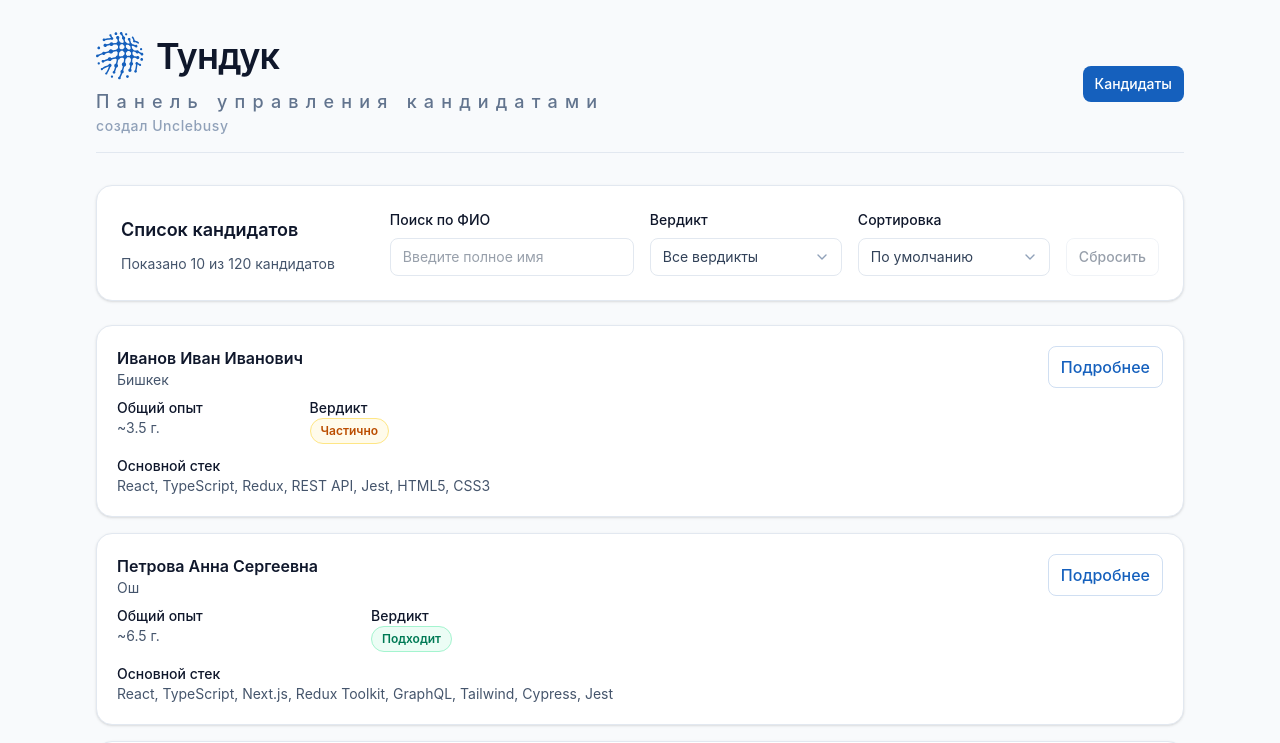
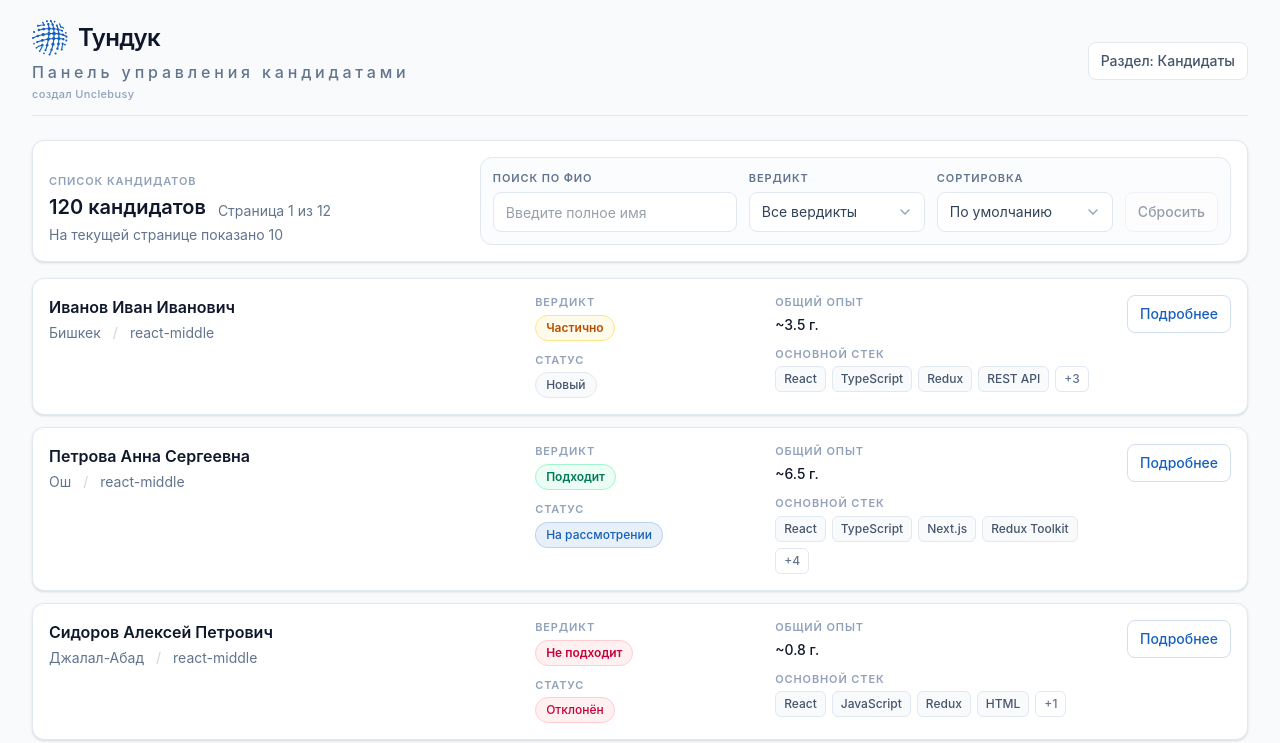
Before and after one commit to unclebusy/tunduk_dashboard, a React (Vite) app: page /candidates in a window 1280 px wide. Shown: the top 743 px of the page. Built offline with nearby package versions, Linux system fonts and the light colour scheme.

Commit message:
Visual redesign of the main section

```diff
--- a/src/App.tsx
+++ b/src/App.tsx
@@ -5,8 +5,6 @@ import logo from './assets/logo.svg';
 function App() {
   const { pathname, search } = useLocation();
   const isCandidateDetailPage = pathname.startsWith('/candidate/');
-  const isCandidatesSectionActive =
-    pathname === '/candidates' || isCandidateDetailPage;
   const candidatesLink = {
     pathname: '/candidates',
     search,
@@ -14,40 +12,41 @@ function App() {
 
   return (
     <div className="min-h-screen bg-[--color-page] text-slate-900">
-      <div className="mx-auto flex min-h-screen max-w-6xl flex-col px-6 py-8 lg:px-8">
-        <header className="mb-8 flex flex-col gap-4 border-b border-slate-200 pb-4 sm:flex-row sm:items-center sm:justify-between">
-          <div>
-            <div className="flex items-center gap-3">
+      <div className="mx-auto flex min-h-screen max-w-7xl flex-col px-5 py-5 lg:px-8">
+        <header className="mb-6 flex flex-col gap-3 border-b border-slate-200 pb-3 sm:flex-row sm:items-center sm:justify-between">
+          <div className="min-w-0">
+            <div className="flex items-center gap-2.5">
               <img
                 src={logo}
                 alt="Логотип Тундук"
-                className="h-10 w-10 shrink-0 object-contain sm:h-12 sm:w-12"
+                className="h-9 w-9 shrink-0 object-contain"
               />
-              <h1 className="text-4xl font-semibold tracking-tight text-slate-900">
+              <h1 className="text-2xl font-semibold tracking-tight text-slate-900">
                 Тундук
               </h1>
             </div>
-            <p className="mt-2 text-lg font-medium tracking-[0.4em] text-slate-500">
+            <p className="mt-1 text-sm font-medium tracking-[0.24em] text-slate-500 sm:text-base">
               Панель управления кандидатами
             </p>
-            <p className="text-sm font-medium tracking-[0.04em] text-slate-400">
+            <p className="mt-0.5 hidden text-[11px] font-medium tracking-[0.03em] text-slate-400 lg:block">
               создал Unclebusy
             </p>
           </div>
 
+          {isCandidateDetailPage ? (
             <nav className="flex items-center gap-2 self-start sm:self-auto">
               <Link
                 to={candidatesLink}
-              className={[
-                'cursor-pointer rounded-lg px-3 py-2 text-sm font-medium transition-colors',
-                isCandidatesSectionActive
-                  ? 'bg-[#1560BD] text-white'
-                  : 'text-slate-600 hover:bg-[#1560BD]/10 hover:text-[#1560BD]',
-              ].join(' ')}
+                className="cursor-pointer rounded-lg bg-[#1560BD] px-3 py-2 text-sm font-medium text-white transition-colors hover:bg-[#0f4a92]"
               >
-              {isCandidateDetailPage ? '← Кандидаты' : 'Кандидаты'}
+                ← Кандидаты
               </Link>
             </nav>
+          ) : (
+            <div className="self-start rounded-lg border border-slate-200 bg-white px-3 py-2 text-sm font-medium text-slate-600 sm:self-auto">
+              Раздел: Кандидаты
+            </div>
+          )}
         </header>
 
         <main className="flex-1">
--- a/src/components/CandidateCard.tsx
+++ b/src/components/CandidateCard.tsx
@@ -5,38 +5,55 @@ import {
   getVerdictBadgeClassName,
   getVerdictLabel,
 } from './candidateDetailStyles';
+import {
+  getCandidateWorkflowStatusClassName,
+  getCandidateWorkflowStatusLabel,
+} from '../utils/candidateWorkflowStatus';
 
 interface CandidateCardProps {
   candidate: Candidate;
 }
 
+function getStackItems(stack: string): string[] {
+  return stack
+    .split(',')
+    .map((item) => item.trim())
+    .filter(Boolean);
+}
+
 function CandidateCard({ candidate }: CandidateCardProps) {
   const { search } = useLocation();
   const candidateDetailPath = `/candidate/${candidate.id}${search}`;
+  const stackItems = getStackItems(candidate.stack);
+  const visibleStackItems = stackItems.slice(0, 4);
+  const hiddenStackCount = Math.max(0, stackItems.length - visibleStackItems.length);
 
   return (
-    <article className="rounded-2xl border border-slate-200 bg-white p-5 shadow-sm transition-shadow hover:shadow-md">
-      <div className="flex flex-col gap-4 sm:flex-row sm:items-start sm:justify-between">
+    <article className="rounded-xl border border-slate-200 bg-white p-4 shadow-sm transition-shadow hover:shadow-md">
+      <div className="grid gap-4 lg:grid-cols-[minmax(0,1.4fr)_14rem_minmax(0,1fr)_auto] lg:items-start">
+        <div className="min-w-0 space-y-2">
+          <div className="space-y-1">
             <Link
               to={candidateDetailPath}
-          className="block cursor-pointer space-y-2 rounded-xl focus:outline-none focus-visible:ring-2 focus-visible:ring-slate-300"
+              className="inline-flex cursor-pointer rounded-md text-base font-semibold text-slate-900 transition-colors hover:text-[#1560BD] focus:outline-none focus-visible:ring-2 focus-visible:ring-slate-300"
             >
-          <div>
-            <h3 className="text-base font-semibold text-slate-900">
-              <span className="transition-colors hover:text-slate-700">
               {candidate.name}
+            </Link>
+            <div className="flex flex-wrap items-center gap-x-3 gap-y-1 text-sm text-slate-500">
+              <span>{candidate.city}</span>
+              <span className="text-slate-300" aria-hidden="true">
+                /
               </span>
-            </h3>
-            <p className="text-sm text-slate-600">{candidate.city}</p>
+              <span>{candidate.position}</span>
+            </div>
+          </div>
         </div>
 
-          <dl className="grid gap-3 text-sm text-slate-600 sm:grid-cols-2">
-            <div>
-              <dt className="font-medium text-slate-900">Общий опыт</dt>
-              <dd>{candidate.total_exp}</dd>
-            </div>
-            <div>
-              <dt className="font-medium text-slate-900">Вердикт</dt>
+        <dl className="grid gap-3 text-sm">
+          <div className="space-y-1">
+            <dt className="text-[11px] font-semibold uppercase tracking-[0.08em] text-slate-400">
+              Вердикт
+            </dt>
             <dd>
               <span
                 className={[
@@ -48,17 +65,58 @@ function CandidateCard({ candidate }: CandidateCardProps) {
               </span>
             </dd>
           </div>
-            <div className="sm:col-span-2">
-              <dt className="font-medium text-slate-900">Основной стек</dt>
-              <dd className="line-clamp-2">{candidate.stack}</dd>
+
+          <div className="space-y-1">
+            <dt className="text-[11px] font-semibold uppercase tracking-[0.08em] text-slate-400">
+              Статус
+            </dt>
+            <dd>
+              <span
+                className={[
+                  'inline-flex rounded-full border px-2.5 py-1 text-xs font-medium',
+                  getCandidateWorkflowStatusClassName(candidate.status),
+                ].join(' ')}
+              >
+                {getCandidateWorkflowStatusLabel(candidate.status)}
+              </span>
+            </dd>
           </div>
         </dl>
-        </Link>
 
-        <div className="shrink-0">
+        <dl className="grid gap-3 text-sm">
+          <div className="space-y-1">
+            <dt className="text-[11px] font-semibold uppercase tracking-[0.08em] text-slate-400">
+              Общий опыт
+            </dt>
+            <dd className="font-medium text-slate-900">{candidate.total_exp}</dd>
+          </div>
+
+          <div className="space-y-1">
+            <dt className="text-[11px] font-semibold uppercase tracking-[0.08em] text-slate-400">
+              Основной стек
+            </dt>
+            <dd className="flex flex-wrap gap-1.5">
+              {visibleStackItems.map((stackItem) => (
+                <span
+                  key={stackItem}
+                  className="inline-flex rounded-md border border-slate-200 bg-slate-50 px-2 py-1 text-xs font-medium text-slate-600"
+                >
+                  {stackItem}
+                </span>
+              ))}
+              {hiddenStackCount > 0 ? (
+                <span className="inline-flex rounded-md border border-slate-200 bg-white px-2 py-1 text-xs font-medium text-slate-500">
+                  +{hiddenStackCount}
+                </span>
+              ) : null}
+            </dd>
+          </div>
+        </dl>
+
+        <div className="flex items-start lg:justify-end">
           <Link
             to={candidateDetailPath}
-            className="inline-flex cursor-pointer rounded-lg border border-[#1560BD]/20 px-3 py-2 font-medium text-[#1560BD] transition-colors hover:bg-[#1560BD]/10 hover:text-[#0f4a92]"
+            className="inline-flex cursor-pointer rounded-lg border border-[#1560BD]/20 px-3 py-2 text-sm font-medium text-[#1560BD] transition-colors hover:bg-[#1560BD]/10 hover:text-[#0f4a92]"
           >
             Подробнее
           </Link>
--- a/src/pages/CandidatesListPage.tsx
+++ b/src/pages/CandidatesListPage.tsx
@@ -97,6 +97,12 @@ function CandidatesListPage() {
     Boolean(queryParams.verdict) ||
     Boolean(queryParams.sort) ||
     queryParams.page > 1;
+  const activeFiltersCount = [
+    queryParams.search,
+    queryParams.verdict,
+    queryParams.sort,
+    queryParams.page > 1 ? String(queryParams.page) : undefined,
+  ].filter(Boolean).length;
 
   useEffect(() => {
     setSearchInputValue(queryParams.search ?? '');
@@ -160,22 +166,34 @@ function CandidatesListPage() {
   }
 
   return (
-    <div className="space-y-6">
-      <section className="rounded-2xl border border-slate-200 bg-white p-6 shadow-sm">
-        <div className="flex flex-col gap-4 lg:flex-row lg:items-end lg:justify-between">
-          <div className="space-y-2">
-            <h2 className="text-lg font-semibold text-slate-900">
+    <div className="space-y-4">
+      <section className="rounded-xl border border-slate-200 bg-white p-4 shadow-sm">
+        <div className="flex flex-col gap-4 xl:flex-row xl:items-end xl:justify-between">
+          <div className="min-w-0 space-y-1">
+            <p className="text-[11px] font-semibold uppercase tracking-[0.08em] text-slate-400">
               Список кандидатов
-            </h2>
-            <p className="text-sm leading-6 text-slate-600">
-              Показано {paginatedCandidates.length} из {totalVisibleCandidates}{' '}
-              кандидатов
+            </p>
+            <div className="flex flex-wrap items-end gap-x-3 gap-y-1">
+              <p className="text-xl font-semibold text-slate-900">
+                {totalVisibleCandidates} кандидатов
+              </p>
+              <p className="text-sm text-slate-500">
+                Страница {currentPage} из {totalPages}
+              </p>
+              {hasActiveFilters ? (
+                <p className="text-sm font-medium text-slate-500">
+                  Активных фильтров: {activeFiltersCount}
+                </p>
+              ) : null}
+            </div>
+            <p className="text-sm text-slate-500">
+              На текущей странице показано {paginatedCandidates.length}
             </p>
           </div>
 
-          <div className="grid gap-4 lg:min-w-[36rem] lg:grid-cols-[minmax(0,1fr)_12rem_12rem_auto]">
+          <div className="grid gap-3 rounded-xl border border-slate-200 bg-slate-50/60 p-3 lg:min-w-[42rem] lg:grid-cols-[minmax(0,1fr)_11rem_11rem_auto]">
             <label className="block min-w-0">
-              <span className="mb-2 block text-sm font-medium text-slate-900">
+              <span className="mb-1.5 block text-[11px] font-semibold uppercase tracking-[0.08em] text-slate-500">
                 Поиск по ФИО
               </span>
               <input
@@ -183,12 +201,12 @@ function CandidatesListPage() {
                 value={searchInputValue}
                 onChange={(event) => setSearchInputValue(event.target.value)}
                 placeholder="Введите полное имя"
-                className="block w-full rounded-lg border border-slate-200 bg-white px-3 py-2 text-sm text-slate-700 outline-none transition-colors focus:border-[#1560BD]"
+                className="block h-10 w-full rounded-lg border border-slate-200 bg-white px-3 text-sm text-slate-700 outline-none transition-colors focus:border-[#1560BD]"
               />
             </label>
 
             <label className="block">
-              <span className="mb-2 block text-sm font-medium text-slate-900">
+              <span className="mb-1.5 block text-[11px] font-semibold uppercase tracking-[0.08em] text-slate-500">
                 Вердикт
               </span>
               <div className="relative">
@@ -201,7 +219,7 @@ function CandidatesListPage() {
                         : undefined,
                     )
                   }
-                  className="block w-full cursor-pointer appearance-none rounded-lg border border-slate-200 bg-white px-3 py-2 pr-10 text-sm text-slate-700 outline-none transition-colors focus:border-[#1560BD]"
+                  className="block h-10 w-full cursor-pointer appearance-none rounded-lg border border-slate-200 bg-white px-3 pr-10 text-sm text-slate-700 outline-none transition-colors focus:border-[#1560BD]"
                 >
                   {verdictOptions.map((option) => (
                     <option key={option.value ?? 'all'} value={option.value ?? ''}>
@@ -229,7 +247,7 @@ function CandidatesListPage() {
             </label>
 
             <label className="block">
-              <span className="mb-2 block text-sm font-medium text-slate-900">
+              <span className="mb-1.5 block text-[11px] font-semibold uppercase tracking-[0.08em] text-slate-500">
                 Сортировка
               </span>
               <div className="relative">
@@ -242,7 +260,7 @@ function CandidatesListPage() {
                         : undefined,
                     )
                   }
-                  className="block w-full cursor-pointer appearance-none rounded-lg border border-slate-200 bg-white px-3 py-2 pr-10 text-sm text-slate-700 outline-none transition-colors focus:border-[#1560BD]"
+                  className="block h-10 w-full cursor-pointer appearance-none rounded-lg border border-slate-200 bg-white px-3 pr-10 text-sm text-slate-700 outline-none transition-colors focus:border-[#1560BD]"
                 >
                   {sortOptions.map((option) => (
                     <option key={option.value ?? 'default'} value={option.value ?? ''}>
@@ -269,12 +287,12 @@ function CandidatesListPage() {
               </div>
             </label>
 
-            <div className="flex items-end">
+            <div className="flex items-end lg:justify-end">
               <button
                 type="button"
                 onClick={handleResetFilters}
                 disabled={!hasActiveFilters}
-                className="inline-flex cursor-pointer rounded-lg border border-slate-200 px-3 py-2 text-sm font-medium text-slate-700 transition-colors hover:bg-slate-100 hover:text-slate-900 disabled:cursor-not-allowed disabled:opacity-50"
+                className="inline-flex h-10 cursor-pointer items-center rounded-lg border border-slate-200 bg-white px-3 text-sm font-medium text-slate-700 transition-colors hover:bg-slate-100 hover:text-slate-900 disabled:cursor-not-allowed disabled:opacity-50"
               >
                 Сбросить
               </button>
@@ -283,20 +301,20 @@ function CandidatesListPage() {
         </div>
       </section>
 
-      <section className="space-y-4">
+      <section className="space-y-3">
         {totalVisibleCandidates > 0 ? (
           paginatedCandidates.map((candidate) => (
             <CandidateCard key={candidate.id} candidate={candidate} />
           ))
         ) : (
-          <div className="rounded-2xl border border-slate-200 bg-white p-6 text-sm leading-6 text-slate-600 shadow-sm">
+          <div className="rounded-xl border border-slate-200 bg-white p-6 text-sm leading-6 text-slate-600 shadow-sm">
             По текущим фильтрам кандидаты не найдены
           </div>
         )}
       </section>
 
       {totalVisibleCandidates > CANDIDATES_PAGE_SIZE ? (
-        <section className="rounded-2xl border border-slate-200 bg-white p-4 shadow-sm">
+        <section className="rounded-xl border border-slate-200 bg-white p-4 shadow-sm">
           <div className="flex flex-col gap-3 sm:flex-row sm:items-center sm:justify-between">
             <p className="text-sm text-slate-600">
               Страница {currentPage} из {totalPages}
--- a/src/utils/candidateWorkflowStatus.ts
+++ b/src/utils/candidateWorkflowStatus.ts
@@ -14,3 +14,18 @@ export function getCandidateWorkflowStatusLabel(
       return 'Отклонён';
   }
 }
+
+export function getCandidateWorkflowStatusClassName(
+  status: CandidateWorkflowStatus,
+): string {
+  switch (status) {
+    case 'new':
+      return 'border-slate-200 bg-slate-50 text-slate-600';
+    case 'review':
+      return 'border-[#1560BD]/20 bg-[#1560BD]/10 text-[#1560BD]';
+    case 'invited':
+      return 'border-emerald-200 bg-emerald-50 text-emerald-700';
+    case 'rejected':
+      return 'border-rose-200 bg-rose-50 text-rose-700';
+  }
+}
```
Also changed, not shown: 1 other file (tests, documents, lock files or other folders). Lines whose indentation alone changed are shown as unchanged.
